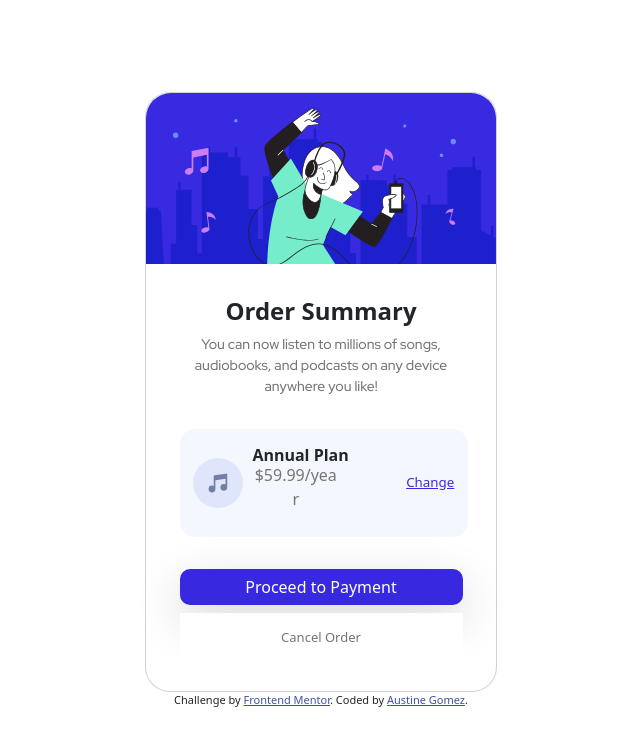
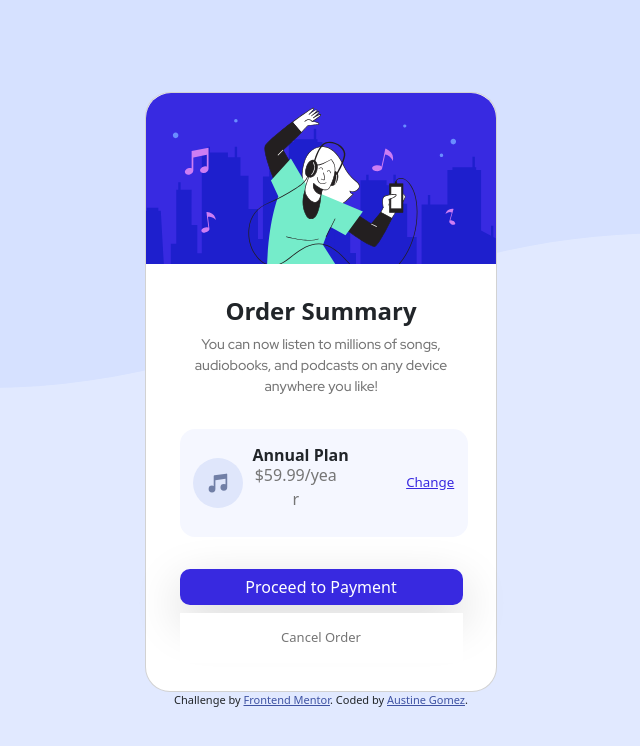
Before and after one commit to agomez99/OrderSummary, a plain HTML site: page index.html in a window 1280 px wide. Shown: the whole page, without its empty margins (319-959 px from the left). Drawn offline with nearby package versions, Linux system fonts and the light colour scheme.

Commit message:
Update styles.css

```diff
--- a/styles.css
+++ b/styles.css
@@ -1,5 +1,8 @@
 @import url('https://fonts.googleapis.com/css2?family=Red+Hat+Display:wght@500;700;900&display=swap');
-
+body {
+    background: url(./images/pattern-background-desktop.svg) no-repeat, #E1E9Ff;
+    background-size: contain;
+}
 .attribution {
     font-size: 11px;
     text-align: center;
```
